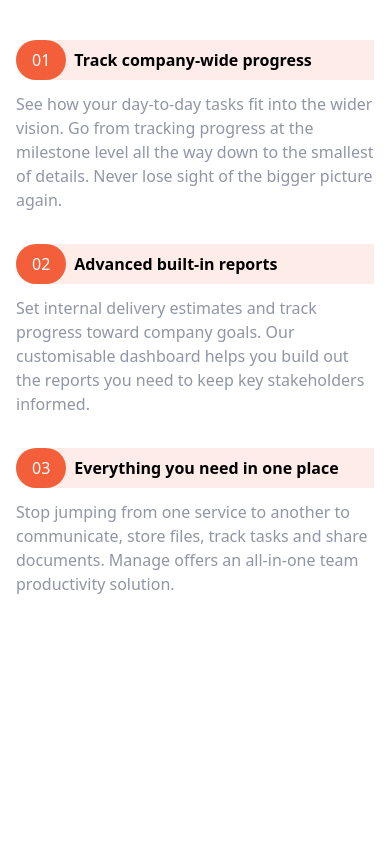
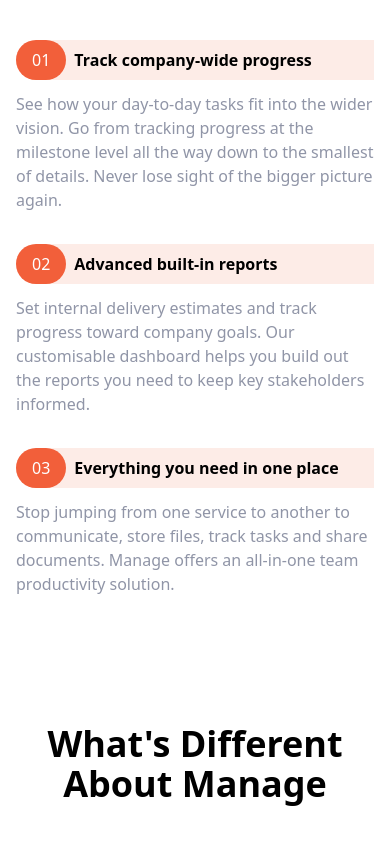
Before and after one commit to Annie-Huang/tailwind-landing-page, a website: page index.html in a window 390 px wide. Shown: the part 1162-2006 px from the top of the page. Before the commit the page ends 1886 px from the top, so only its background shows below. Drawn offline with Linux system fonts and the light colour scheme.

Commit message:
Create the heading and the Testimonial cards container

```diff
--- a/index.html
+++ b/index.html
@@ -209,7 +209,15 @@
     <!-- Testimonials -->
     <section id="testimonials">
       <!-- Container to heading and testimonial blocks -->
-      <div class="max-w-6xl px-5 mx-auto mt-32 text-center"></div>
+      <div class="max-w-6xl px-5 mx-auto mt-32 text-center">
+        <!-- Heading -->
+        <h2 class="text-4xl font-bold text-center">
+          What's Different About Manage
+        </h2>
+
+        <!-- Testimonials Container -->
+        <div class="flex flex-col mt-24 md:flex-row md:space-x-6"></div>
+      </div>
     </section>
   </body>
 </html>
```
Also changed, not shown: css/main.css.
